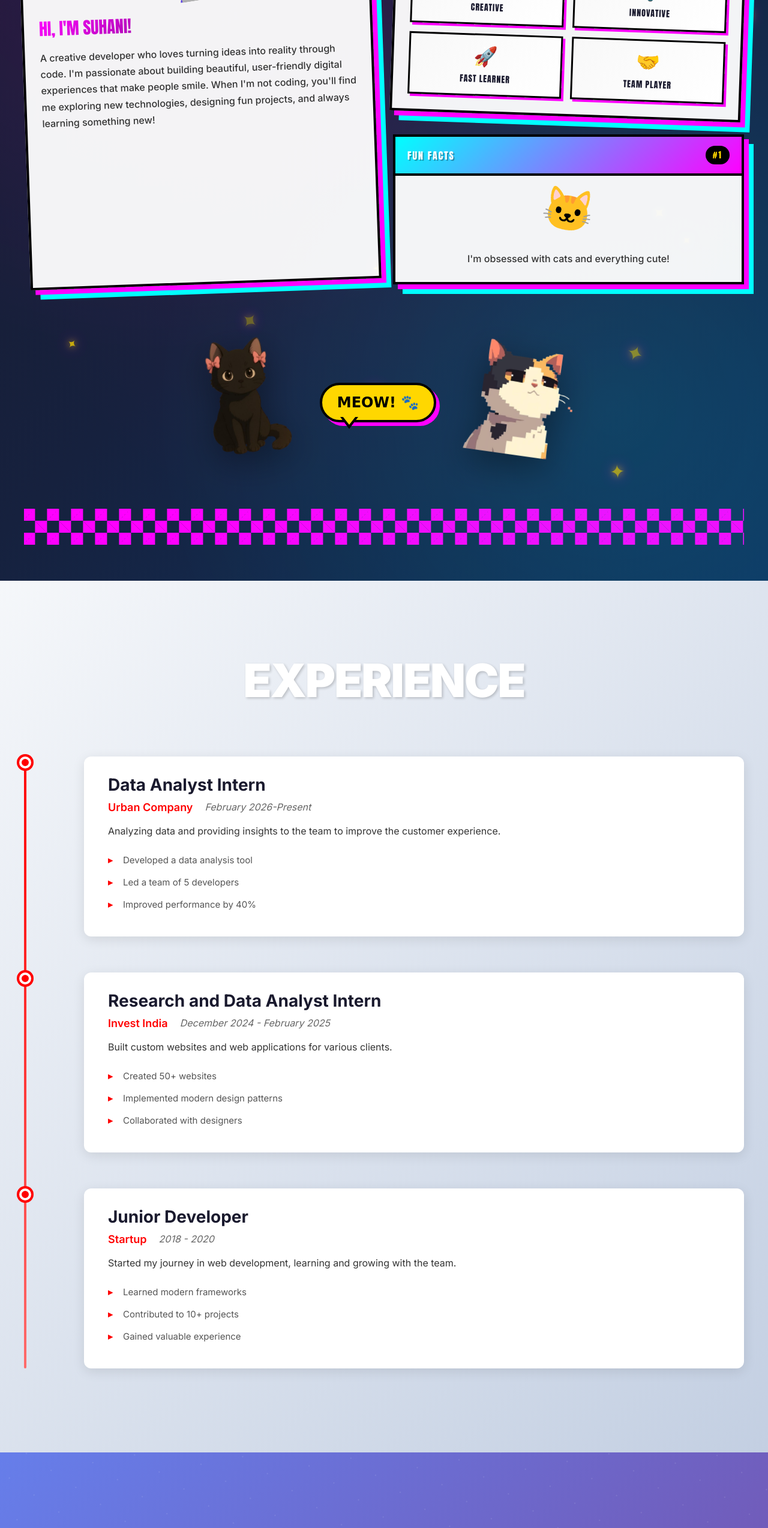
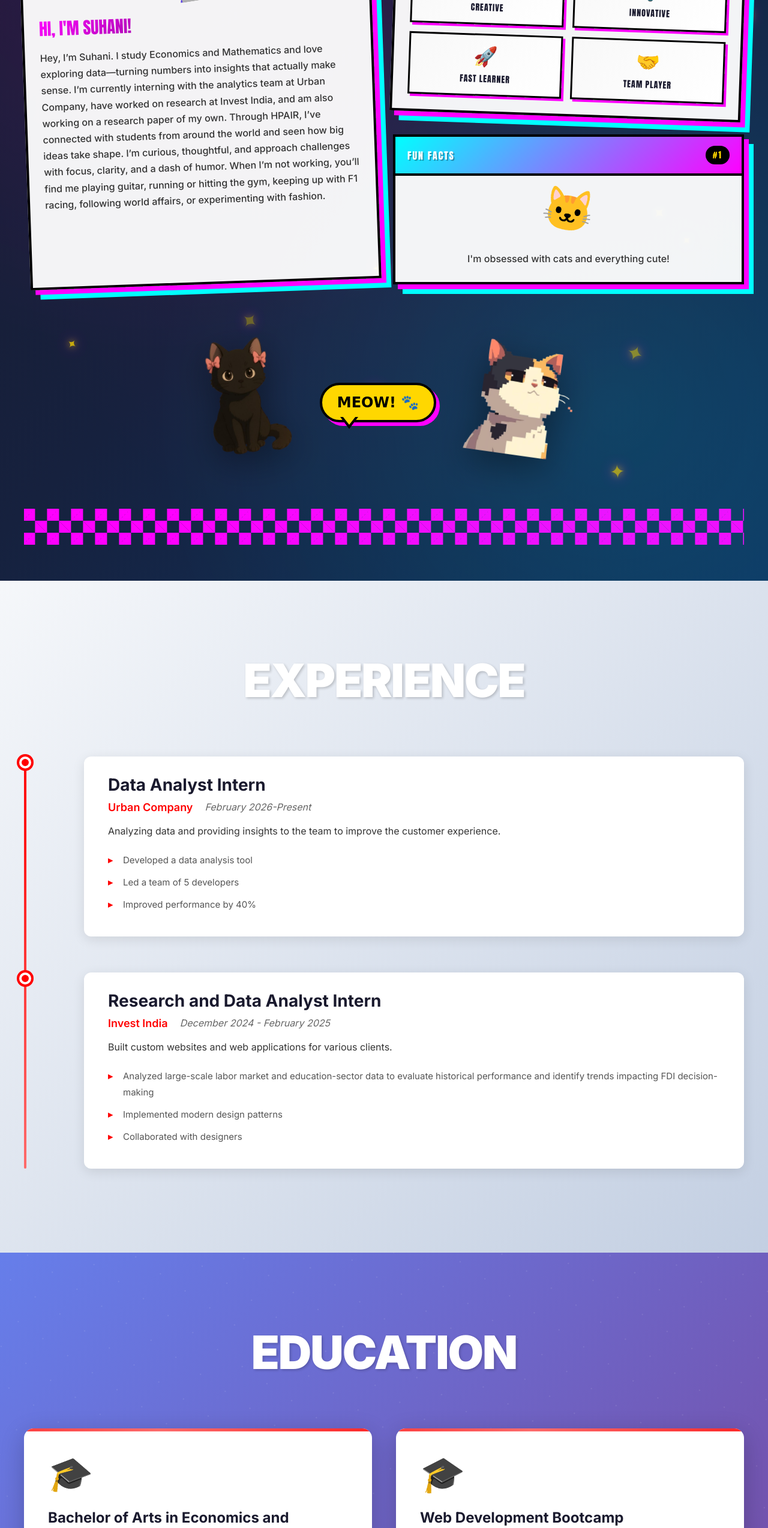
Before and after one commit to suhanipuri196/portfolio-web, a React (Create React App) app: page / in a window 1280 px wide. Shown: the part 1331-3878 px from the top of the page at 60% size. Built offline with nearby package versions, Linux system fonts and the light colour scheme.

Commit message:
Text Edits

```diff
--- a/src/components/AboutMe.js
+++ b/src/components/AboutMe.js
@@ -73,10 +73,7 @@ const AboutMe = () => {
             </motion.div>
             <h2>HI, I'M SUHANI!</h2>
             <p>
-              A creative developer who loves turning ideas into reality through code.
-              I'm passionate about building beautiful, user-friendly digital experiences
-              that make people smile. When I'm not coding, you'll find me exploring new
-              technologies, designing fun projects, and always learning something new!
+            Hey, I’m Suhani. I study Economics and Mathematics and love exploring data—turning numbers into insights that actually make sense. I’m currently interning with the analytics team at Urban Company, have worked on research at Invest India, and am also working on a research paper of my own. Through HPAIR, I’ve connected with students from around the world and seen how big ideas take shape. I’m curious, thoughtful, and approach challenges with focus, clarity, and a dash of humor. When I’m not working, you’ll find me playing guitar, running or hitting the gym, keeping up with F1 racing, following world affairs, or experimenting with fashion.
             </p>
           </div>
         </motion.div>
--- a/src/components/Education.js
+++ b/src/components/Education.js
@@ -5,12 +5,12 @@ import './Education.css';
 const Education = () => {
   const education = [
     {
-      degree: "Bachelor of Science in Computer Science",
-      institution: "University Name",
-      period: "2014 - 2018",
-      description: "Focused on web development, software engineering, and user interface design.",
+      degree: "Bachelor of Arts in Economics and Mathematics",
+      institution: "University of Delhi",
+      period: "2022 - 2026",
+      description: "Key Courses: ",
       highlights: [
-        "Dean's List for 3 semesters",
+        "Econometrics",
         "Graduated with honors",
         "Relevant coursework in React, Node.js, and Design"
       ]
--- a/src/components/Experience.js
+++ b/src/components/Experience.js
@@ -21,22 +21,11 @@ const Experience = () => {
       period: "December 2024 - February 2025",
       description: "Built custom websites and web applications for various clients.",
       achievements: [
-        "Created 50+ websites",
+        "Analyzed large-scale labor market and education-sector data to evaluate historical performance and identify trends impacting FDI decision-making",
         "Implemented modern design patterns",
         "Collaborated with designers"
       ]
     },
-    {
-      title: "Junior Developer",
-      company: "Startup",
-      period: "2018 - 2020",
-      description: "Started my journey in web development, learning and growing with the team.",
-      achievements: [
-        "Learned modern frameworks",
-        "Contributed to 10+ projects",
-        "Gained valuable experience"
-      ]
-    }
   ];
 
   return (
```
